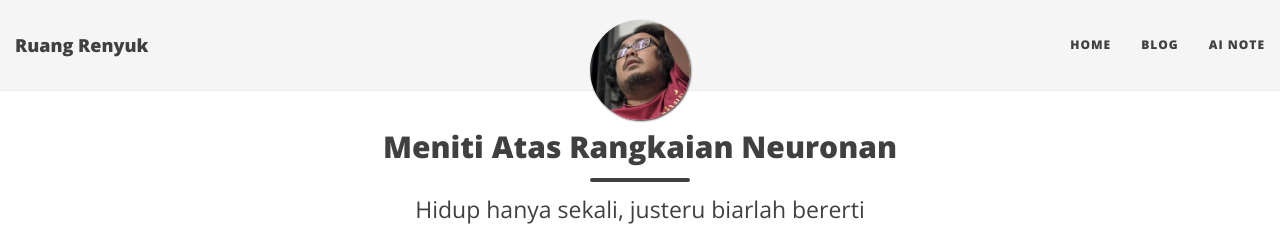
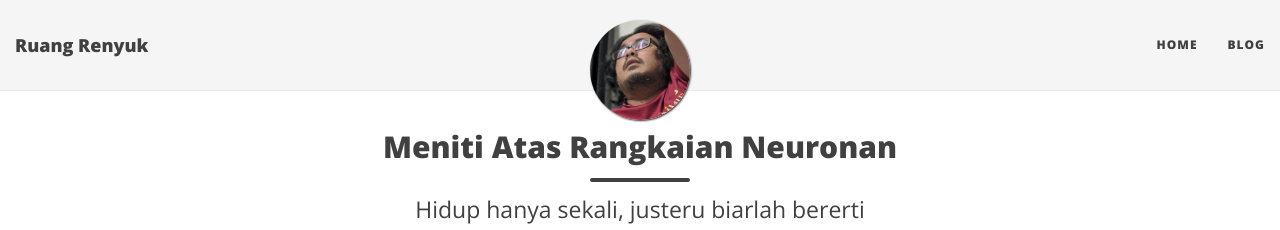
Before and after one commit to knabenphysik/knabenphysik.github.io, a Jekyll site: the page built from index.html, in a window 1280 px wide. Shown: the top 230 px of the page. Built offline with Jekyll 4.4.1, drawn with Linux system fonts in a browser that asks for light colours; nearby versions of some CDN libraries; the list of posts is cut into pages by our own code.

Commit message:
Update _config.yml

```diff
--- a/_config.yml
+++ b/_config.yml
@@ -26,7 +26,7 @@ navbar-links:
   Home: ""
   # Publications: "publications"
   Blog: "blog"
-  AI Note: "ai_note"
+  #AI Note: "ai_note"
   # Talks: "talks"
 
 # Image to show in the navigation bar - image must be a square (width = height)
```
